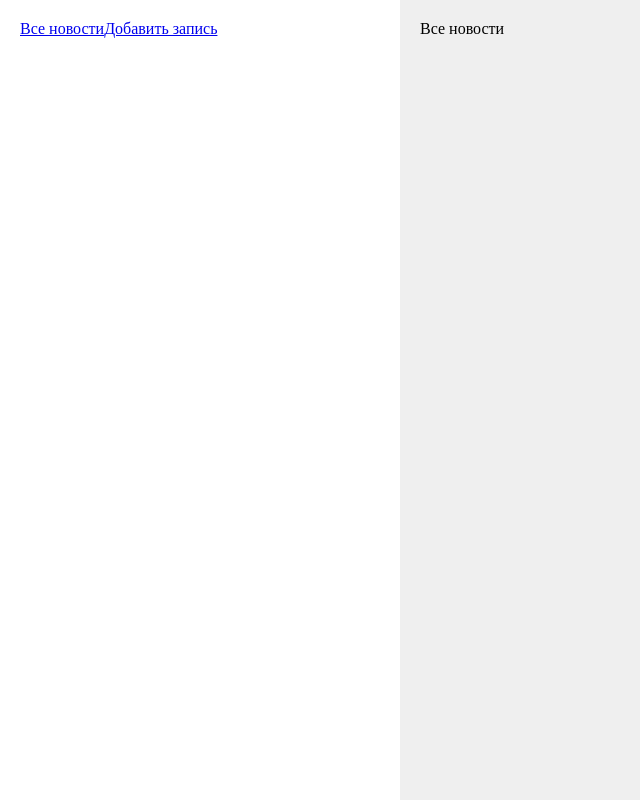
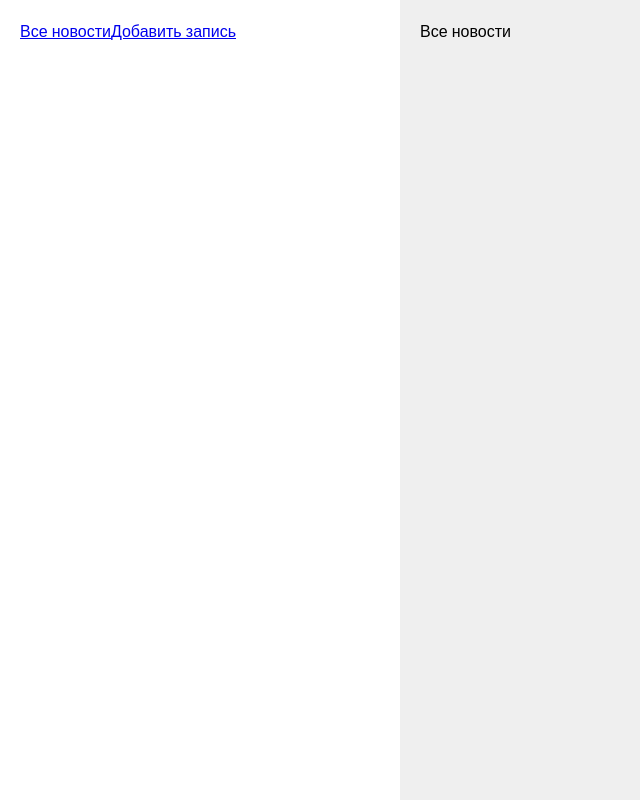
Before and after one commit to romatoom/user-cabinet, a Vue app: page / in a window 1280 px wide. Shown: the whole page, without its empty margins (0-640 px from the left). Built offline with nearby package versions, Linux system fonts and the light colour scheme.

Commit message:
Подключение шрифта Open Sans

```diff
--- a/src/App.vue
+++ b/src/App.vue
@@ -18,6 +18,8 @@
 
 <style lang="scss" scoped>
 #app {
+  font-family: "Open Sans", sans-serif;
+
   & .sidebar {
     position: fixed;
     top: 0;
--- a/src/assets/scss/common.scss
+++ b/src/assets/scss/common.scss
@@ -3,3 +3,8 @@
   margin: 0;
   box-sizing: border-box;
 }
+
+html,
+body {
+  font-family: "Open Sans", sans-serif;
+}
--- /dev/null
+++ b/src/assets/scss/fonts.scss
@@ -0,0 +1 @@
+@import url("https://fonts.googleapis.com/css2?family=Open+Sans:ital,wght@0,300..800;1,300..800&display=swap");
--- a/src/assets/scss/index.scss
+++ b/src/assets/scss/index.scss
@@ -1,2 +1,3 @@
 @import "./common.scss";
 @import "./vars.scss";
+@import "./fonts.scss";
--- a/src/main.js
+++ b/src/main.js
@@ -1,6 +1,7 @@
 import { createApp } from "vue";
 import App from "./App.vue";
 import router from "./router.js";
+
 import "./assets/scss/index.scss";
 
 const app = createApp(App);
```
